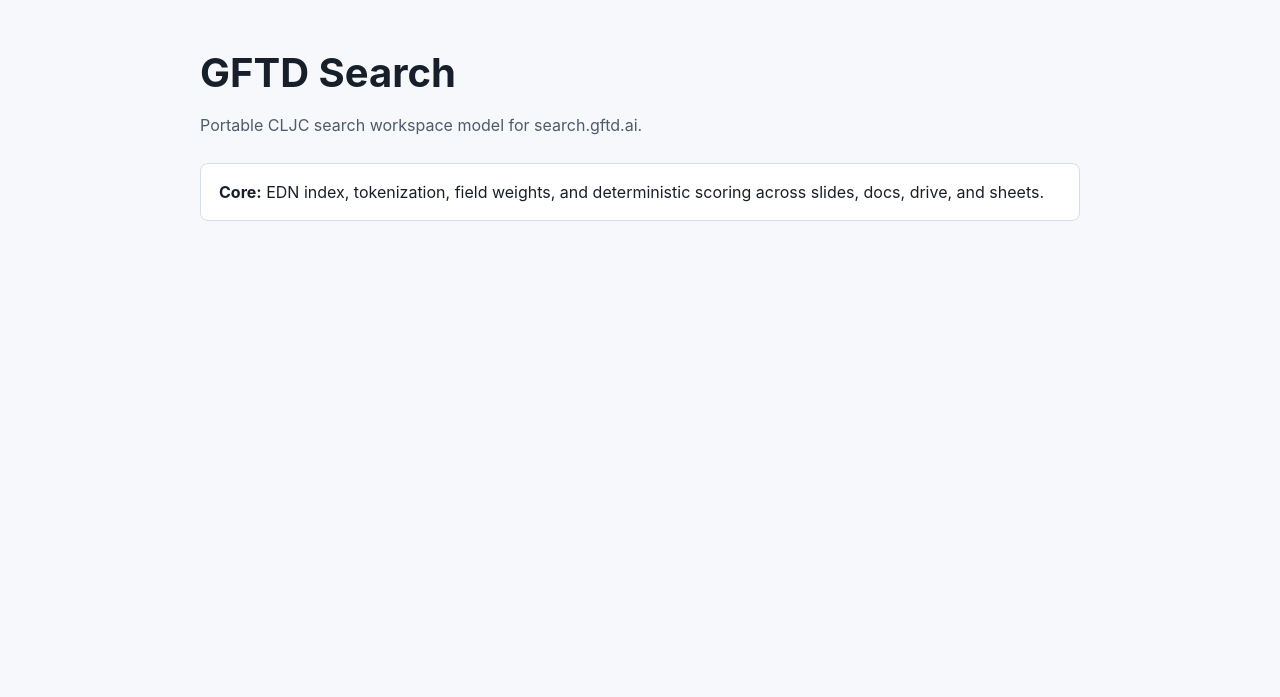
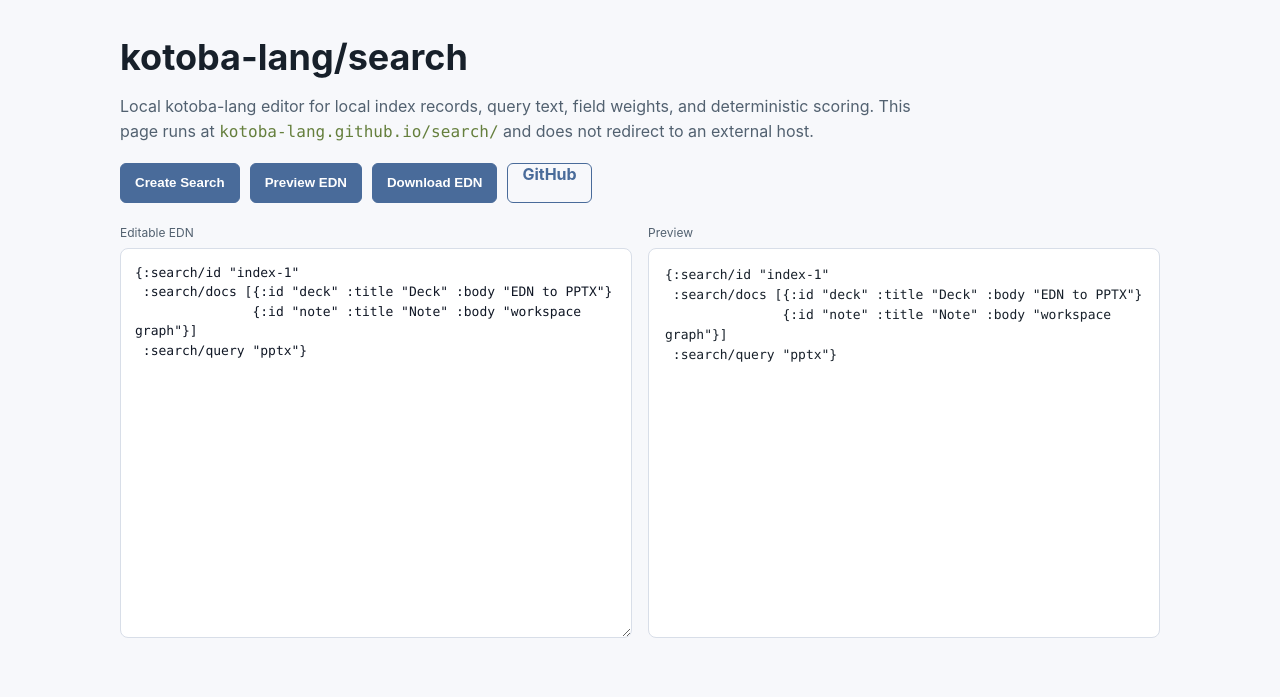
Before and after one commit to kotoba-lang/search, a plain HTML site: page docs/index.html in a window 1280 px wide. Drawn offline with Linux system fonts and the light colour scheme.

Commit message:
Add local kotoba-lang Pages editor

```diff
--- a/docs/index.html
+++ b/docs/index.html
@@ -1 +1,47 @@
-<!doctype html><html lang="en"><head><meta charset="utf-8"><meta name="viewport" content="width=device-width, initial-scale=1"><title>GFTD Search</title><style>body{margin:0;font-family:Inter,system-ui,sans-serif;background:#f7f8fb;color:#17202a}main{max-width:880px;margin:0 auto;padding:48px 20px}h1{font-size:40px;margin:0 0 12px}p{color:#4d5b6a;line-height:1.6}.panel{background:white;border:1px solid #d8dee8;border-radius:8px;padding:18px;margin-top:24px}</style></head><body><main><h1>GFTD Search</h1><p>Portable CLJC search workspace model for search.gftd.ai.</p><section class="panel"><strong>Core:</strong> EDN index, tokenization, field weights, and deterministic scoring across slides, docs, drive, and sheets.</section></main></body></html>
+<!doctype html>
+<html lang="en">
+<head>
+  <meta charset="utf-8">
+  <meta name="viewport" content="width=device-width, initial-scale=1">
+  <title>kotoba-lang/search</title>
+  <style>
+    :root{--ink:#17202a;--muted:#526170;--line:#d8dee8;--panel:#fff;--wash:#f7f8fb;--accent:#496b9a;--green:#657f3d}
+    *{box-sizing:border-box}body{margin:0;font-family:Inter,ui-sans-serif,system-ui,sans-serif;background:var(--wash);color:var(--ink)}
+    main{max-width:1080px;margin:0 auto;padding:38px 20px 52px}h1{margin:0 0 10px;font-size:36px;line-height:1.1;letter-spacing:0}
+    p{max-width:820px;color:var(--muted);line-height:1.6}.bar{display:flex;flex-wrap:wrap;gap:10px;margin:18px 0 22px}
+    button,a.button{min-height:40px;border:1px solid var(--accent);border-radius:6px;background:var(--accent);color:#fff;padding:0 14px;font-weight:700;text-decoration:none;cursor:pointer}
+    a.secondary,button.secondary{background:transparent;color:var(--accent)}.work{display:grid;grid-template-columns:minmax(280px,1fr) minmax(280px,1fr);gap:16px}
+    textarea{width:100%;min-height:390px;resize:vertical;border:1px solid var(--line);border-radius:8px;padding:14px;font:13px/1.5 ui-monospace,SFMono-Regular,Menlo,monospace;background:#fff;color:#101725}
+    .preview{min-height:390px;border:1px solid var(--line);border-radius:8px;background:#fff;padding:16px;overflow:auto;white-space:pre-wrap;font:13px/1.55 ui-monospace,SFMono-Regular,Menlo,monospace}.label{font-size:12px;color:var(--muted);margin:0 0 8px}
+    code{font-family:ui-monospace,SFMono-Regular,Menlo,monospace;color:var(--green)}@media(max-width:820px){.work{grid-template-columns:1fr}}
+  </style>
+</head>
+<body>
+<main>
+  <h1>kotoba-lang/search</h1>
+  <p>Local kotoba-lang editor for local index records, query text, field weights, and deterministic scoring. This page runs at <code>kotoba-lang.github.io/search/</code> and does not redirect to an external host.</p>
+  <div class="bar">
+    <button id="create">Create Search</button>
+    <button id="render">Preview EDN</button>
+    <button id="download">Download EDN</button>
+    <a class="button secondary" href="https://github.com/kotoba-lang/search">GitHub</a>
+  </div>
+  <div class="work">
+    <section><div class="label">Editable EDN</div><textarea id="edn"></textarea></section>
+    <section><div class="label">Preview</div><div id="preview" class="preview"></div></section>
+  </div>
+</main>
+<script>
+const key='kotoba-lang/search/edn';
+const sample="{:search/id \"index-1\"\n :search/docs [{:id \"deck\" :title \"Deck\" :body \"EDN to PPTX\"}\n               {:id \"note\" :title \"Note\" :body \"workspace graph\"}]\n :search/query \"pptx\"}";
+const edn=document.getElementById('edn'), preview=document.getElementById('preview');
+edn.value=localStorage.getItem(key)||sample;
+function save(){localStorage.setItem(key,edn.value)}
+function render(){save();preview.textContent=edn.value;return edn.value}
+document.getElementById('render').onclick=render;
+document.getElementById('create').onclick=()=>{edn.value=sample;render()};
+document.getElementById('download').onclick=()=>{const blob=new Blob([render()],{type:'application/edn'});const a=document.createElement('a');a.href=URL.createObjectURL(blob);a.download='search.edn';a.click();setTimeout(()=>URL.revokeObjectURL(a.href),1000)};
+edn.addEventListener('input',save);render();
+</script>
+</body>
+</html>
```
Also changed, not shown: 1 other file.
